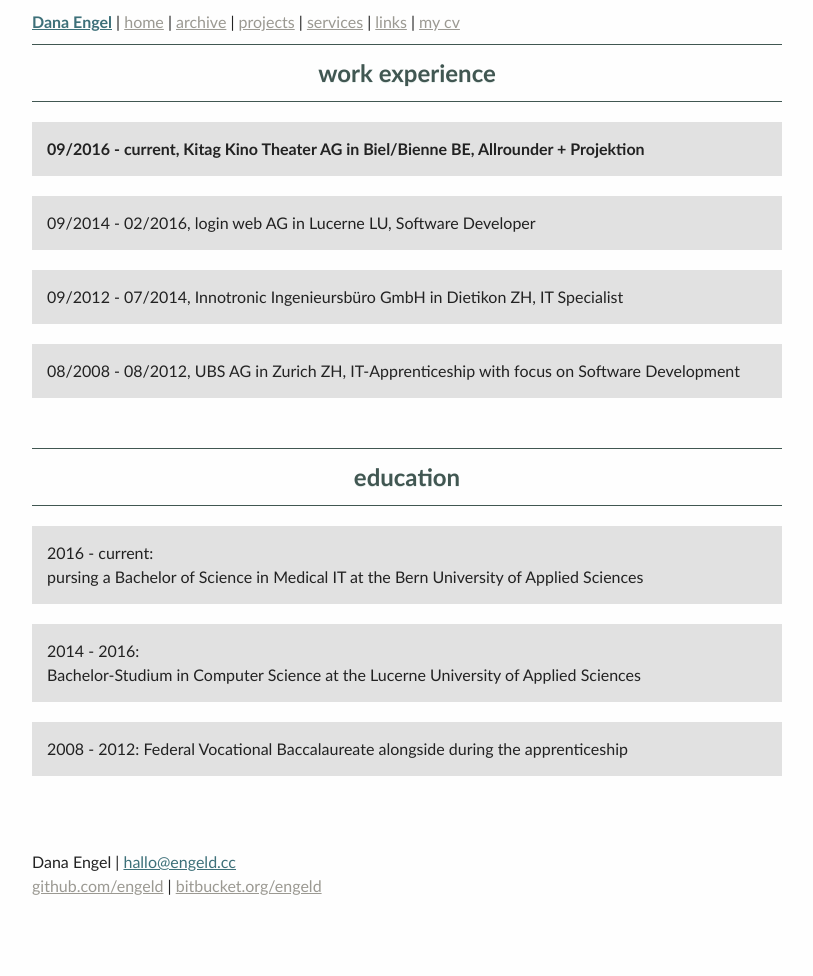
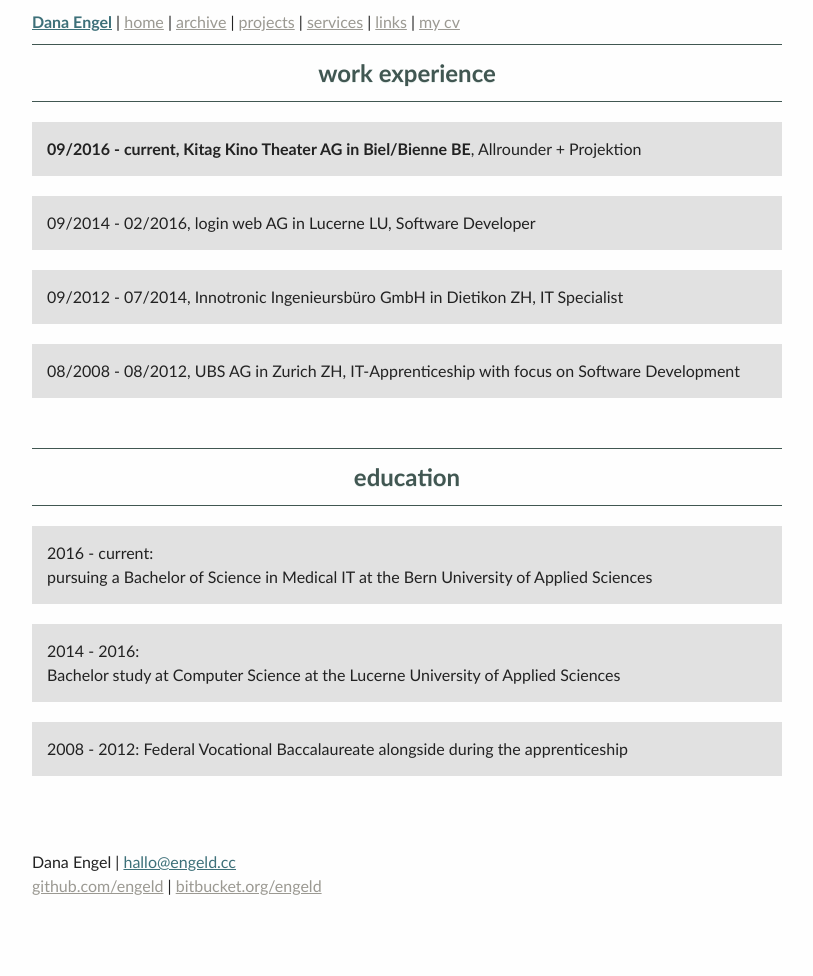
Before and after one commit to engeld/engeld.github.com, a Jekyll site: the page built from about.html, in a window 1280 px wide. Shown: the whole page, without its empty margins (233-1046 px from the left). Built offline with Jekyll 4.4.1, drawn with Linux system fonts in a browser that asks for light colours.

Commit message:
fix typos

```diff
--- a/about.html
+++ b/about.html
@@ -6,7 +6,7 @@ title: engeld's Blog
 <h1>work experience</h1>
 <ul>
 	<li>
-		<b>09/2016 - current, Kitag Kino Theater AG in Biel/Bienne BE, Allrounder + Projektion</b><br />
+		<b>09/2016 - current, Kitag Kino Theater AG in Biel/Bienne BE</b>, Allrounder + Projektion<br />
 	</li>
 	<li>09/2014 - 02/2016, login web AG in Lucerne LU, Software Developer<br />
 	</li>
@@ -18,7 +18,7 @@ title: engeld's Blog
 
 <h1>education</h1>
 <ul>
-	<li>2016 - current: <br />pursing a Bachelor of Science in Medical IT at the Bern University of Applied Sciences</li>
-	<li>2014 - 2016: <br />Bachelor-Studium in Computer Science at the Lucerne University of Applied Sciences</li>
+	<li>2016 - current:<br />pursuing a Bachelor of Science in Medical IT at the Bern University of Applied Sciences</li>
+	<li>2014 - 2016: <br />Bachelor study at Computer Science at the Lucerne University of Applied Sciences</li>
 	<li>2008 - 2012: Federal Vocational Baccalaureate alongside during the apprenticeship</li>
 </ul>
```
